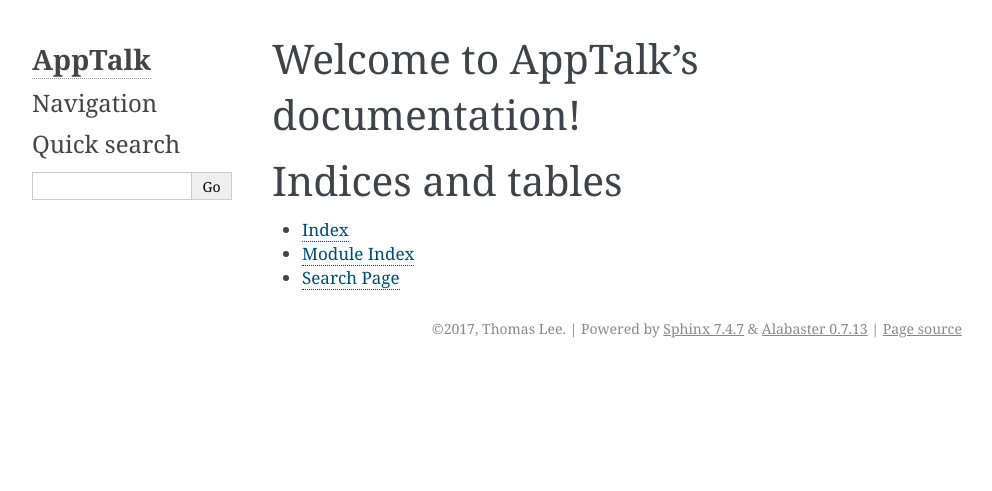
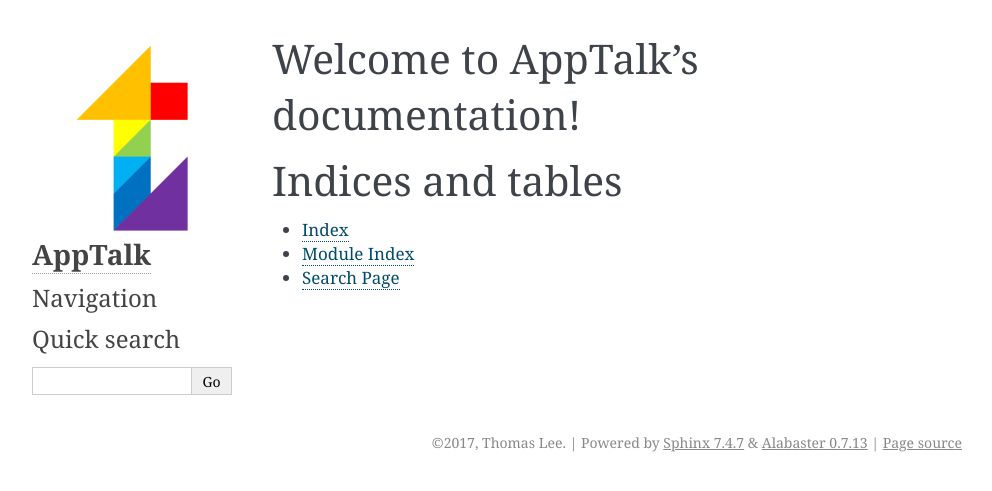
Before and after one commit to apptalk/apptalk, a Sphinx documentation site: the page built from docs/index.rst, in a window 1280 px wide. Shown: the top 491 px of the page, without its empty margins (148-1140 px from the left). Built offline with Sphinx 7.4.7, drawn with Linux system fonts in a browser that asks for light colours; formulas are drawn with MathJax 3.

Commit message:
add logo and favicon

```diff
--- a/docs/conf.py
+++ b/docs/conf.py
@@ -178,3 +178,7 @@
 
 # Example configuration for intersphinx: refer to the Python standard library.
 intersphinx_mapping = {'https://docs.python.org/': None}
+
+# Projet logo and icon
+html_logo = '_static/apptalk_logo_200x200.png'
+html_favicon = '_static/favicon.ico'
```
Also changed, not shown: docs/_static/apptalk_logo_200x200.png (added), docs/_static/favicon.ico (added).
